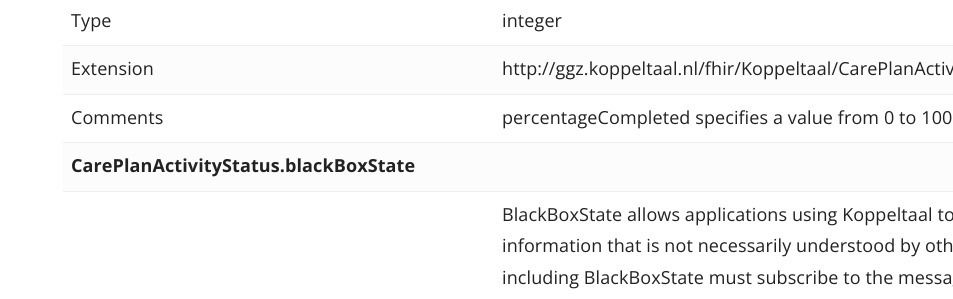
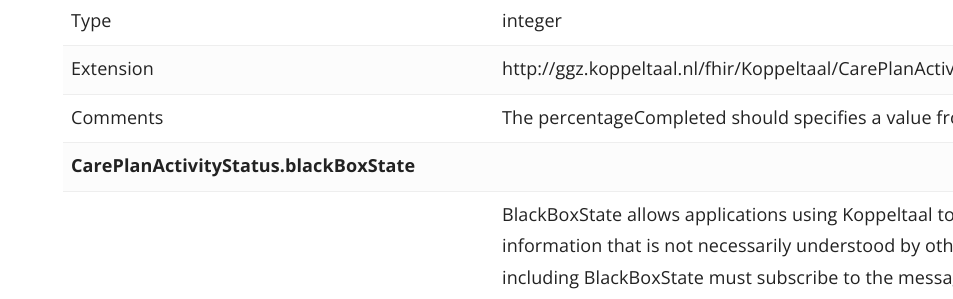
Before and after one commit to Koppeltaal/Koppeltaal-Documentation, a Jekyll site: the page built from technologie-architectuur.md, in a window 1280 px wide and 900 px high, scrolled down 62454 px. Shown: the part 154-453 px from the top of the window, without its empty margins (327-1280 px from the left). Built offline with Jekyll 4.4.1, drawn with Linux system fonts in a browser that asks for light colours.

Commit message:
GitBook: [master] one page modified

```diff
--- a/technologie-architectuur.md
+++ b/technologie-architectuur.md
@@ -1898,7 +1898,7 @@ CareTeam \(Other\)
 | Control | 0..1 |
 | Type | integer |
 | Extension | http://ggz.koppeltaal.nl/fhir/Koppeltaal/CarePlanActivityStatus\#PercentageCompleted |
-| Comments | percentageCompleted specifies a value from 0 to 100 |
+| Comments | The percentageCompleted should specifies a value from 0 to 100 |
 | **CarePlanActivityStatus.blackBoxState** |  |
 | Definition | BlackBoxState allows applications using Koppeltaal to extend messages with information that is not necessarily understood by other applications. The application including BlackBoxState must subscribe to the message to which the BlackBoxState is attached, allowing the application to reload the BlackBoxState next time the application starts for a certain user. BlackBoxState is implemented using the FHIR extension mechanism. Extensions can be nested. For an example, look at how the ProcessingStatus extension is defined for the MessageHeader resource. Applications using BlackBoxState must create a FHIR profile that describes their extension\(s\). |
 | Control | 0..1 |
```
